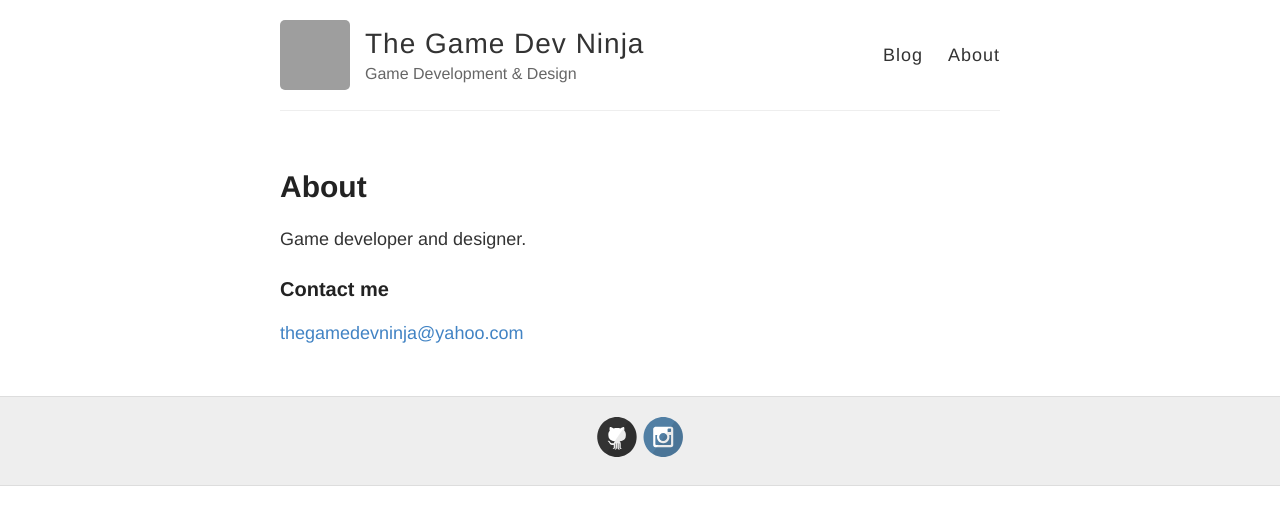
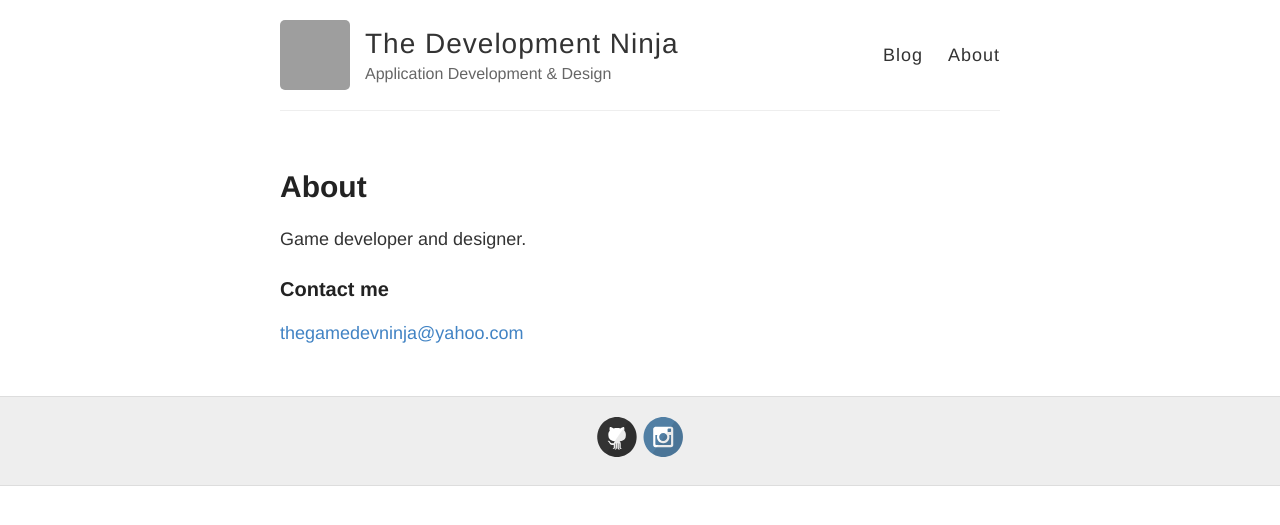
Before and after one commit to thedevelopmentninja/thedevelopmentninja.github.io, a Jekyll site: the page built from about.md, in a window 1280 px wide. Shown: the top 525 px of the page. Built offline with Jekyll 4.4.1, drawn with Linux system fonts in a browser that asks for light colours; grey boxes are pictures that could not be loaded.

Commit message:
Update _config.yml

```diff
--- a/_config.yml
+++ b/_config.yml
@@ -3,13 +3,13 @@
 #
 
 # Name of your site (displayed in the header)
-name: The Game Dev Ninja
+name: The Development Ninja
 
 # Short bio or description (displayed in the header)
-description: Game Development & Design
+description: Application Development & Design
 
 # URL of your avatar or profile pic (you could use your GitHub profile pic)
-avatar: https://avatars3.githubusercontent.com/u/65590035?s=400&u=7a00a41300cb5df8670850ae8675b1da680942bd&v=4
+avatar: https://avatars0.githubusercontent.com/u/65894831?s=400&u=22d60f41deb4950adbdd3a480e8d8a48bee92dfb&v=4
 
 #
 # Flags below are optional
@@ -21,8 +21,8 @@ footer-links:
   email:
   facebook:
   flickr:
-  github: thegamedevninja
-  instagram: thegamedevninja
+  github: thedevelopmentninja
+  instagram: thedevelopmentninja
   linkedin:
   pinterest:
   rss: # just type anything here for a working RSS icon
@@ -37,7 +37,7 @@ footer-links:
 disqus:
 
 # Enter your Google Analytics web tracking code (e.g. UA-2110908-2) to activate tracking
-google_analytics: UA-164277489-2
+google_analytics: UA-164277489-3
 
 # Your website URL (e.g. http://barryclark.github.io or http://www.barryclark.co)
 # Used for Sitemap.xml and your RSS feed
```
